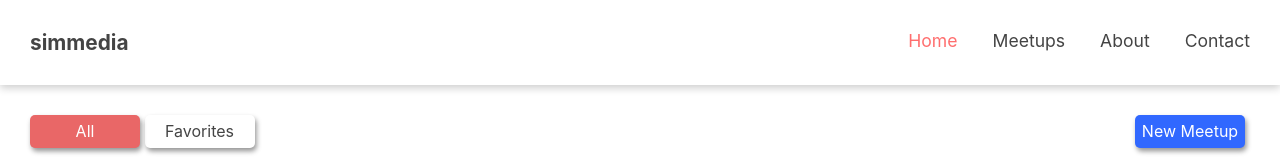
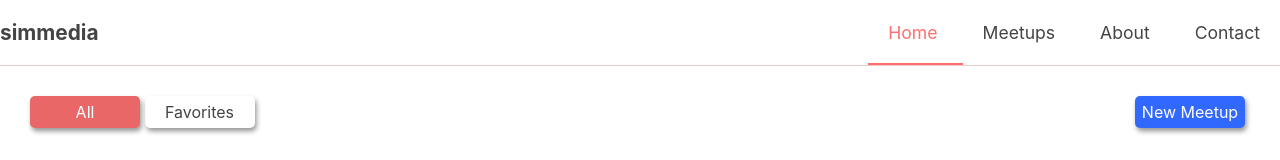
Before and after one commit to simmedia/svelte-app, a Svelte app: page / in a window 1280 px wide. Shown: the top 160 px of the page. Built offline with nearby package versions, Linux system fonts and the light colour scheme; no server answers.

Commit message:
Header styles changed

```diff
--- a/src/UI/Header.svelte
+++ b/src/UI/Header.svelte
@@ -3,9 +3,9 @@
 
   let currentLink = "Home";
   let navLinks = [
-    { name: "Home"},
-    { name: "Meetups"},
-    { name: "About"},
+    { name: "Home" },
+    { name: "Meetups" },
+    { name: "About" },
     { name: "Contact" }
   ];
 </script>
@@ -13,8 +13,7 @@
 <style>
   header {
     width: 100%;
-    padding: 30px;
-    box-shadow: 0rem 0.2rem 0.5rem #cecece;
+    border-bottom: 1px solid #ebcaca;
   }
   .logo {
     font-size: 1.3rem;
@@ -25,15 +24,18 @@
     max-width: 1306px;
     margin: auto;
     display: flex;
+    height: 64.5px;
     justify-content: space-between;
+    align-items: center;
   }
 
   nav a {
-    margin-left: 30px;
+    padding: 20px;
     color: #444;
     font-size: 1.1rem;
     transition: all 0.3s ease;
     cursor: pointer;
+    border-bottom: 2px solid transparent;
   }
   nav a:hover {
     text-decoration: none;
@@ -41,6 +43,7 @@
   }
   .active {
     color: #ff6e6e;
+    border-bottom: 2px solid #ff6e6e;
   }
 </style>
 
```
